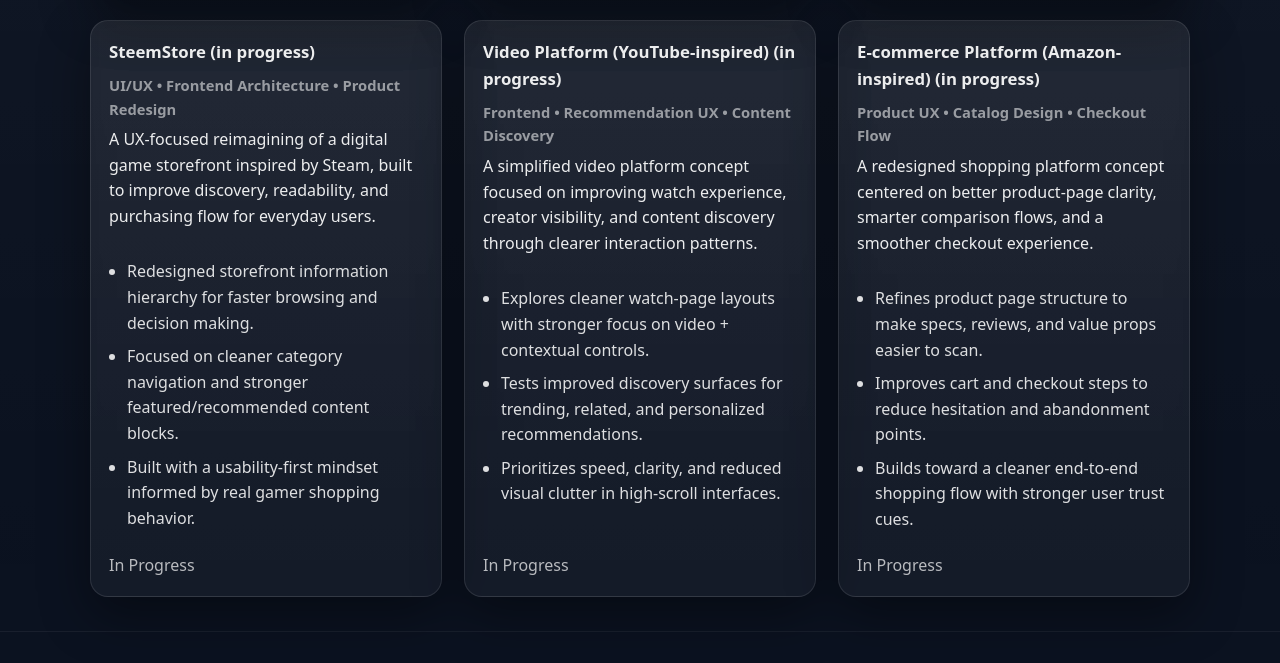
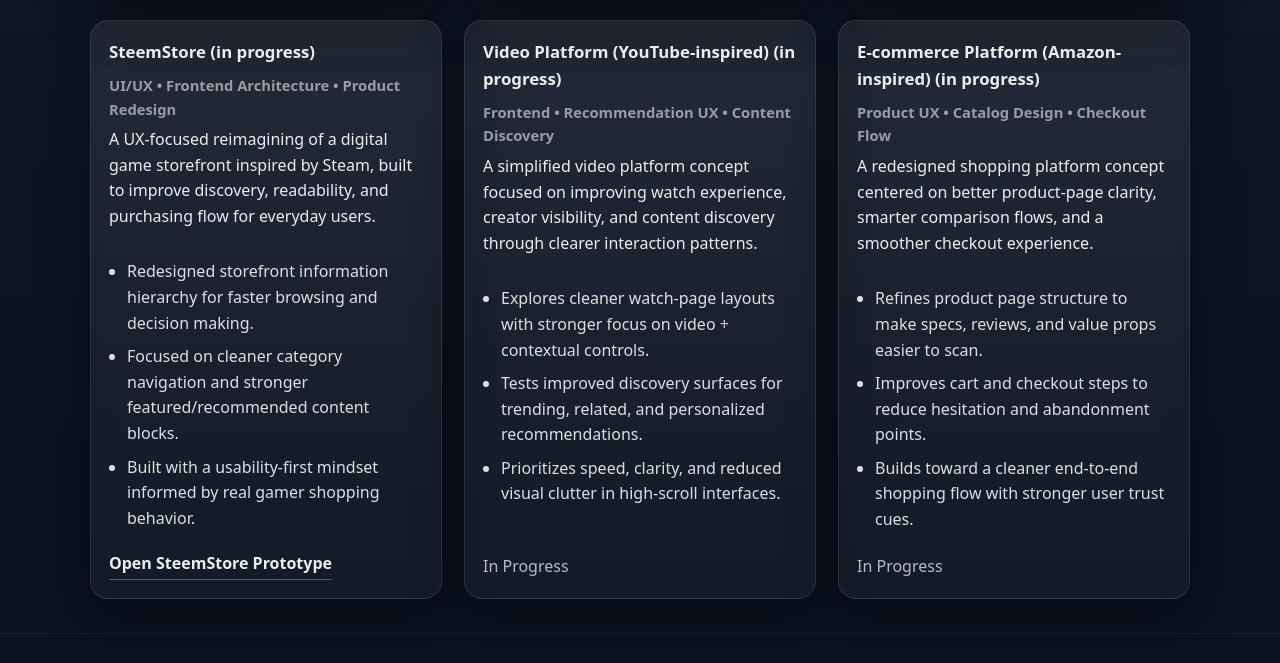
Before and after one commit to DiegoDevHQ/portfolio, a website: page index.html in a window 1280 px wide. Shown: the part 1666-2329 px from the top of the page. Drawn offline with Linux system fonts and the light colour scheme.

Commit message:
Add files via upload

```diff
--- a/index.html
+++ b/index.html
@@ -39,6 +39,7 @@
 
           <div class="cta-row">
             <a class="btn primary" href="#projects">View projects</a>
+            <a class="btn" href="projects/steemstore/steam.html">Open SteemStore</a>
             <a class="btn" href="#contact">Contact</a>
           </div>
         </div>
@@ -206,7 +207,7 @@
                 <li>Built with a usability-first mindset informed by real gamer shopping behavior.</li>
               </ul>
               <div class="links">
-                <span class="muted">In Progress</span>
+                <a href="projects/steemstore/steam.html" aria-label="SteemStore prototype link">Open SteemStore Prototype</a>
               </div>
             </article>
 
```
Also changed, not shown: README.md.
